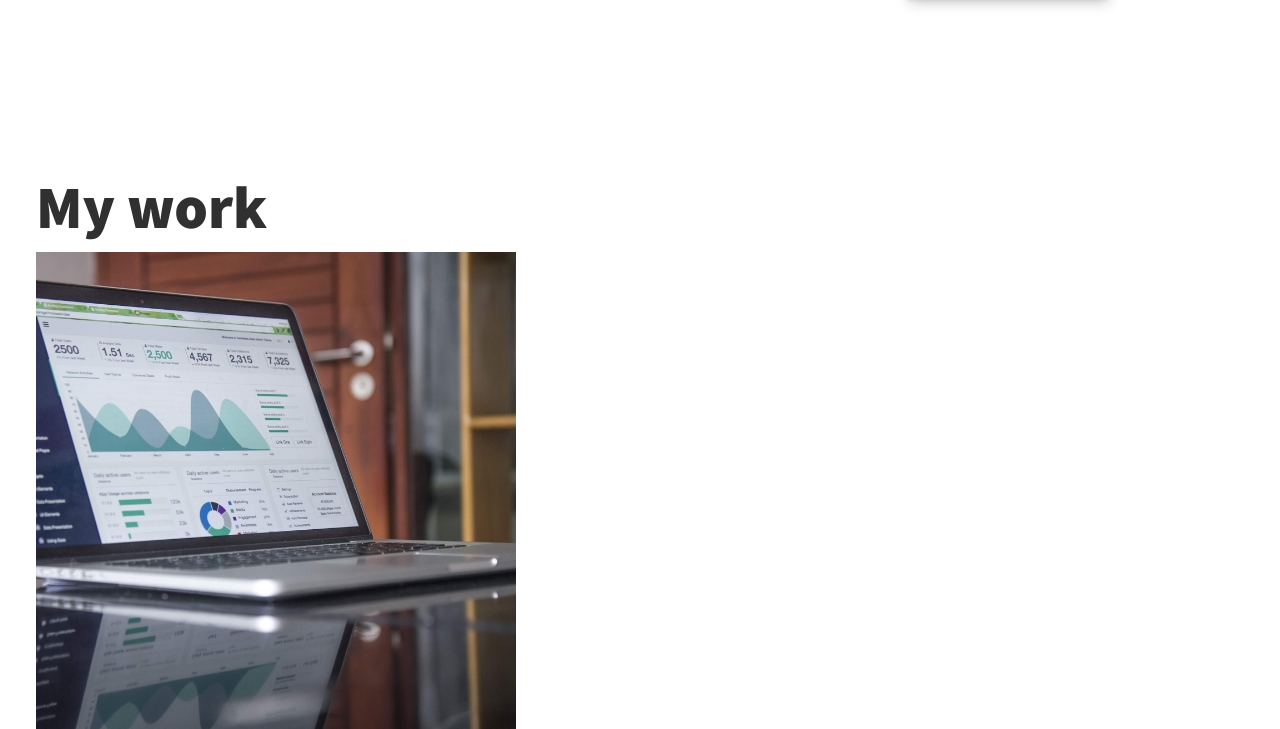
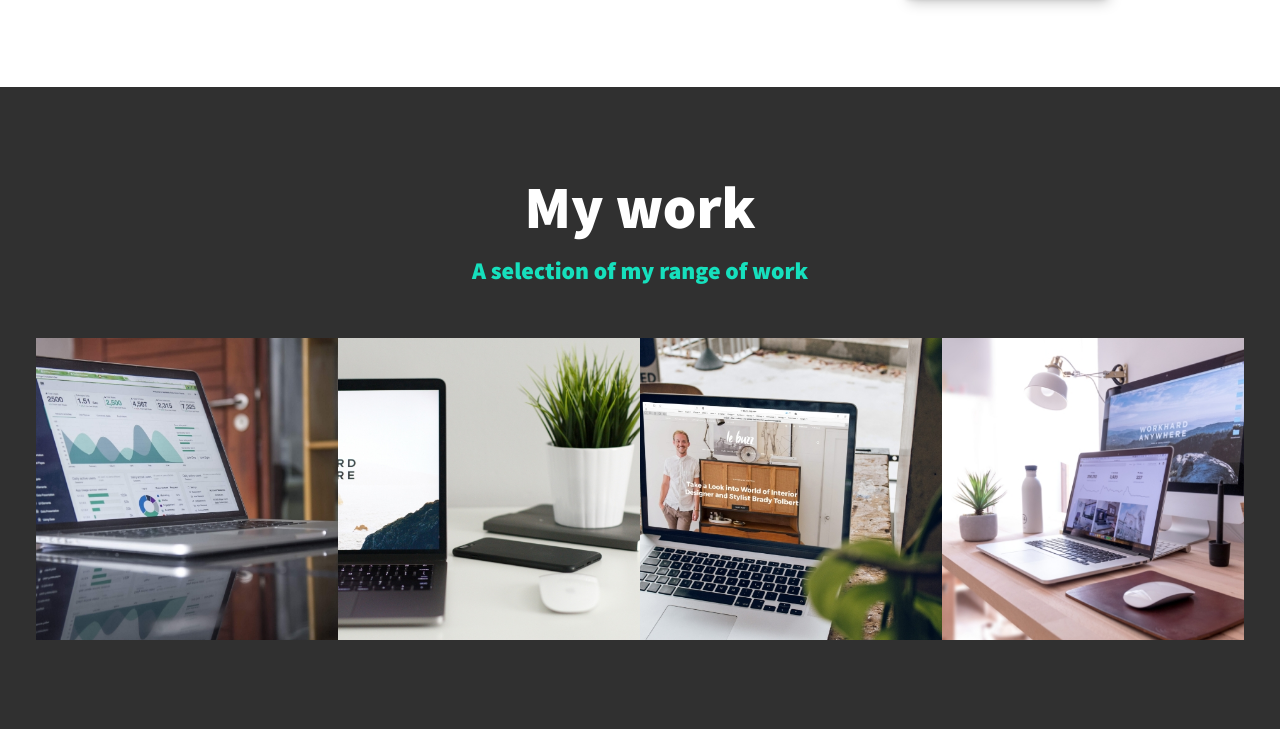
Before and after one commit to Akshat202002/Portfolio, a plain HTML site: page index.html in a window 1280 px wide. Shown: the part 1545-2274 px from the top of the page. Drawn offline with nearby package versions, Linux system fonts and the light colour scheme.

Commit message:
Styling my-work

```diff
--- a/css/style.css
+++ b/css/style.css
@@ -126,6 +126,12 @@ h3 { font-size: var(--fs-h3) }
     padding: .25em 1em;
     font-family: var(--ff-secondary);
     margin-bottom: 1em;
+}
+
+.section__subtitle--work {
+    color: var(--clr-accent);
+    font-weight: var(--fw-bold);
+    margin-bottom: 2em;
 }
 
 /* header */
@@ -265,3 +271,38 @@ nav { display: none; }
         z-index: 2;
     }
 }
+
+/* My Work */
+
+.my-work {
+    background-color: var(--clr-dark);
+    color: var(--clr-light);
+    text-align: center;
+}
+
+.portfolio {
+    display: grid;
+    grid-template-columns: repeat(auto-fit, minmax(300px, 1fr));
+}
+
+.portfolio__item {
+    background: var(--clr-accent);
+    overflow: hidden;
+}
+
+.portfolio__img {
+    transition:
+        transform 750ms cubic-bezier(.5, 0, .5, 1),
+        opacity 250ms linear;
+}
+
+.portfolio__item:focus {
+    position: relative;
+    z-index: 2;
+}
+
+.portfolio__img:hover,
+.portfolio__item:focus .portfolio__img {
+    transform: scale(1.2);
+    opacity: .5;
+}
--- a/index.html
+++ b/index.html
@@ -81,8 +81,8 @@
 
          <!-- My Work -->
          <section class="my-work" id="work">
-             <h2 class="section__title">My work</h2>
-             <p class="section__subtitle"></p>
+            <h2 class="section__title section__title--work">My work</h2>
+            <p class="section__subtitle section__subtitle--work">A selection of my range of work</p>
 
              <div class="portfolio">
                  <!-- Portfolio item 01 -->
```
